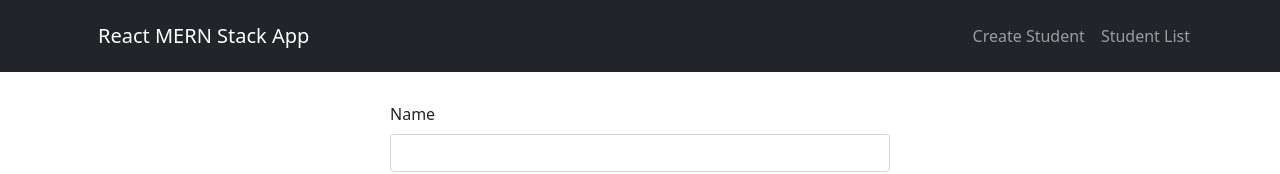
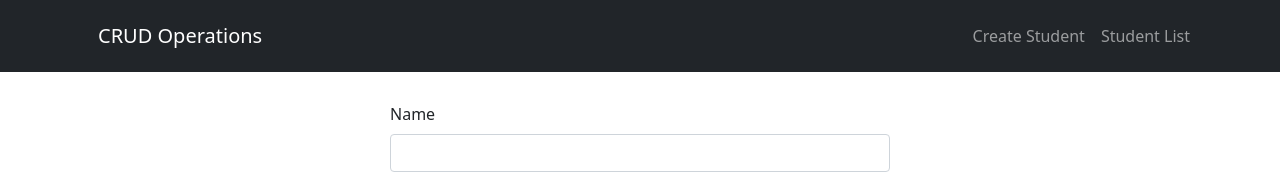
Before and after one commit to ankitpipalia/DevOps-Git, a React (Create React App) app in the folder trainee_frontend/: page / in a window 1280 px wide. Shown: the top 174 px of the page. Built offline with nearby package versions, Linux system fonts and the light colour scheme.

Commit message:
few changes

```diff
--- a/trainee_frontend/src/App.js
+++ b/trainee_frontend/src/App.js
@@ -22,7 +22,7 @@ function App() {
             <Container>
               <Navbar.Brand>
                 <Link to={'/create-student'} className="nav-link">
-                  React MERN Stack App
+                  CRUD Operations
                 </Link>
               </Navbar.Brand>
 
```
